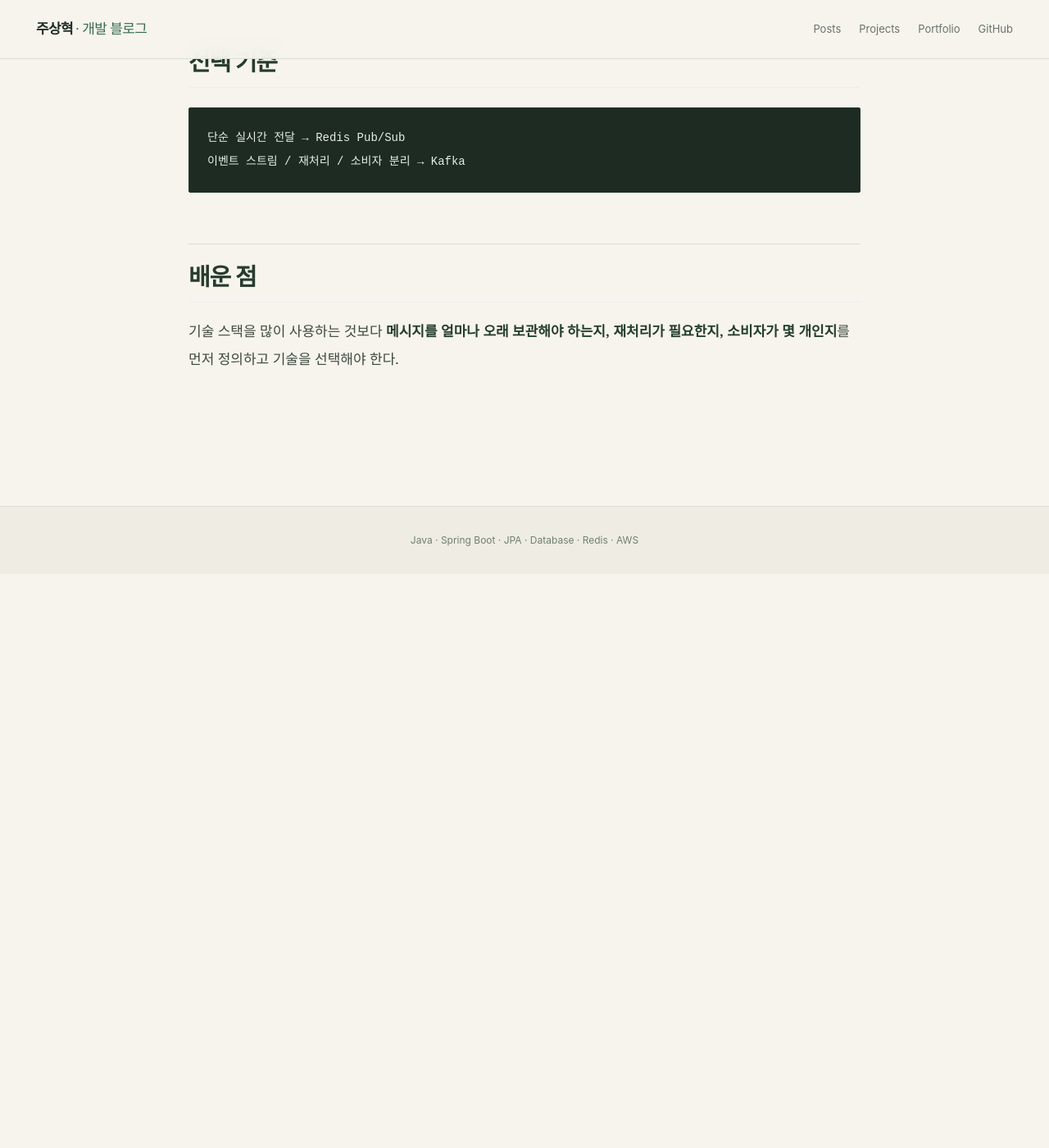
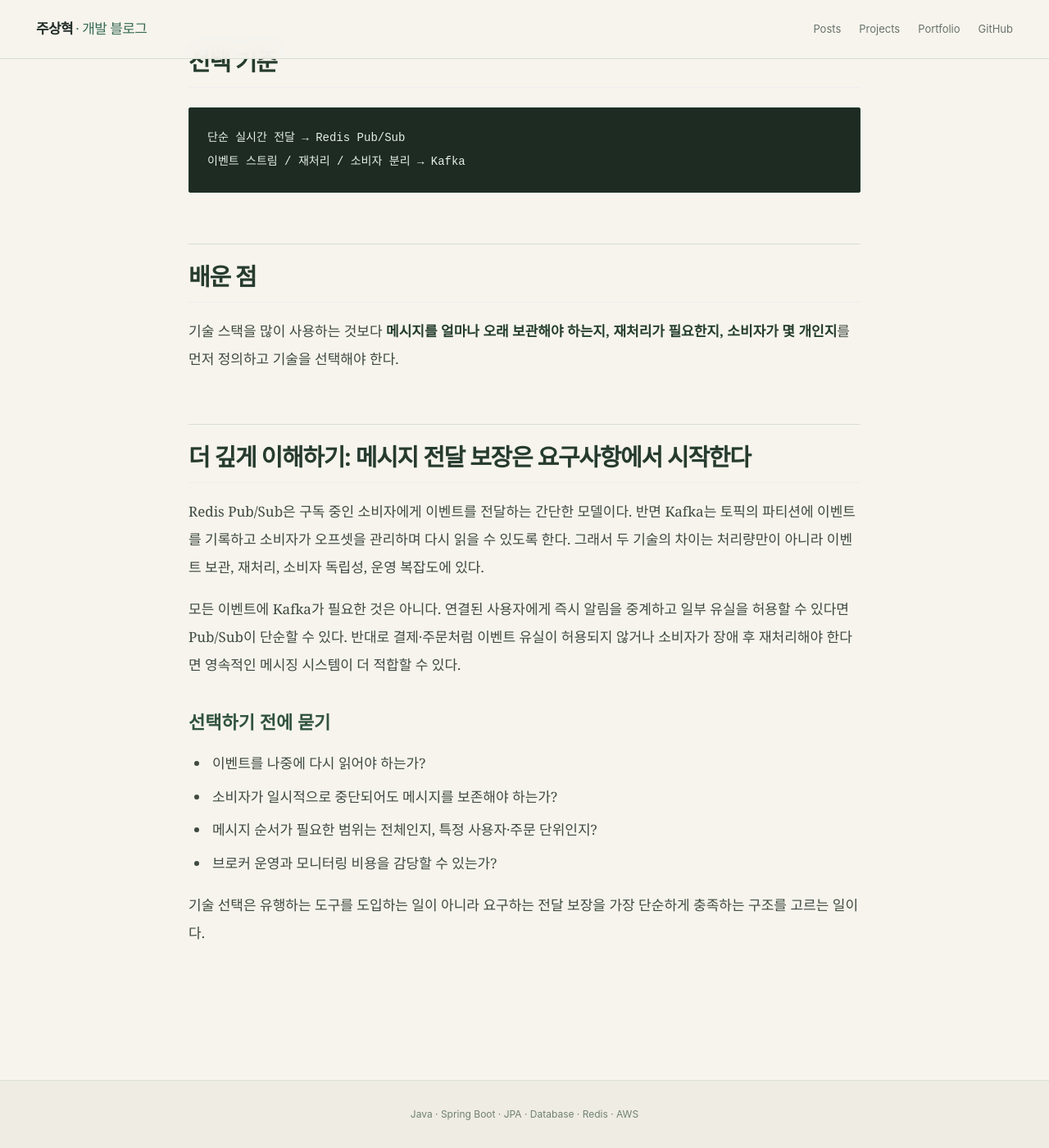
Before and after one commit to zuzusnasna/zuzusnasna.github.io, a Jekyll site: the page built from _posts/2026-10-30-kafka-vs-redis-pubsub.md, in a window 1280 px wide and 1400 px high, scrolled down 1380 px. Shown: the whole window at 82% size. Built offline with Jekyll 4.4.1, drawn with Linux system fonts in a browser that asks for light colours; before the commit the page ends 2080 px from its top, so only the background shows below that.

Commit message:
docs: expand infrastructure study notes

```diff
--- a/_posts/2026-10-30-kafka-vs-redis-pubsub.md
+++ b/_posts/2026-10-30-kafka-vs-redis-pubsub.md
@@ -40,3 +40,17 @@ Consumer Group
 ## 배운 점
 
 기술 스택을 많이 사용하는 것보다 **메시지를 얼마나 오래 보관해야 하는지, 재처리가 필요한지, 소비자가 몇 개인지**를 먼저 정의하고 기술을 선택해야 한다.
+
+## 더 깊게 이해하기: 메시지 전달 보장은 요구사항에서 시작한다
+
+Redis Pub/Sub은 구독 중인 소비자에게 이벤트를 전달하는 간단한 모델이다. 반면 Kafka는 토픽의 파티션에 이벤트를 기록하고 소비자가 오프셋을 관리하며 다시 읽을 수 있도록 한다. 그래서 두 기술의 차이는 처리량만이 아니라 이벤트 보관, 재처리, 소비자 독립성, 운영 복잡도에 있다.
+
+모든 이벤트에 Kafka가 필요한 것은 아니다. 연결된 사용자에게 즉시 알림을 중계하고 일부 유실을 허용할 수 있다면 Pub/Sub이 단순할 수 있다. 반대로 결제·주문처럼 이벤트 유실이 허용되지 않거나 소비자가 장애 후 재처리해야 한다면 영속적인 메시징 시스템이 더 적합할 수 있다.
+
+### 선택하기 전에 묻기
+- 이벤트를 나중에 다시 읽어야 하는가?
+- 소비자가 일시적으로 중단되어도 메시지를 보존해야 하는가?
+- 메시지 순서가 필요한 범위는 전체인지, 특정 사용자·주문 단위인지?
+- 브로커 운영과 모니터링 비용을 감당할 수 있는가?
+
+기술 선택은 유행하는 도구를 도입하는 일이 아니라 요구하는 전달 보장을 가장 단순하게 충족하는 구조를 고르는 일이다.
```
